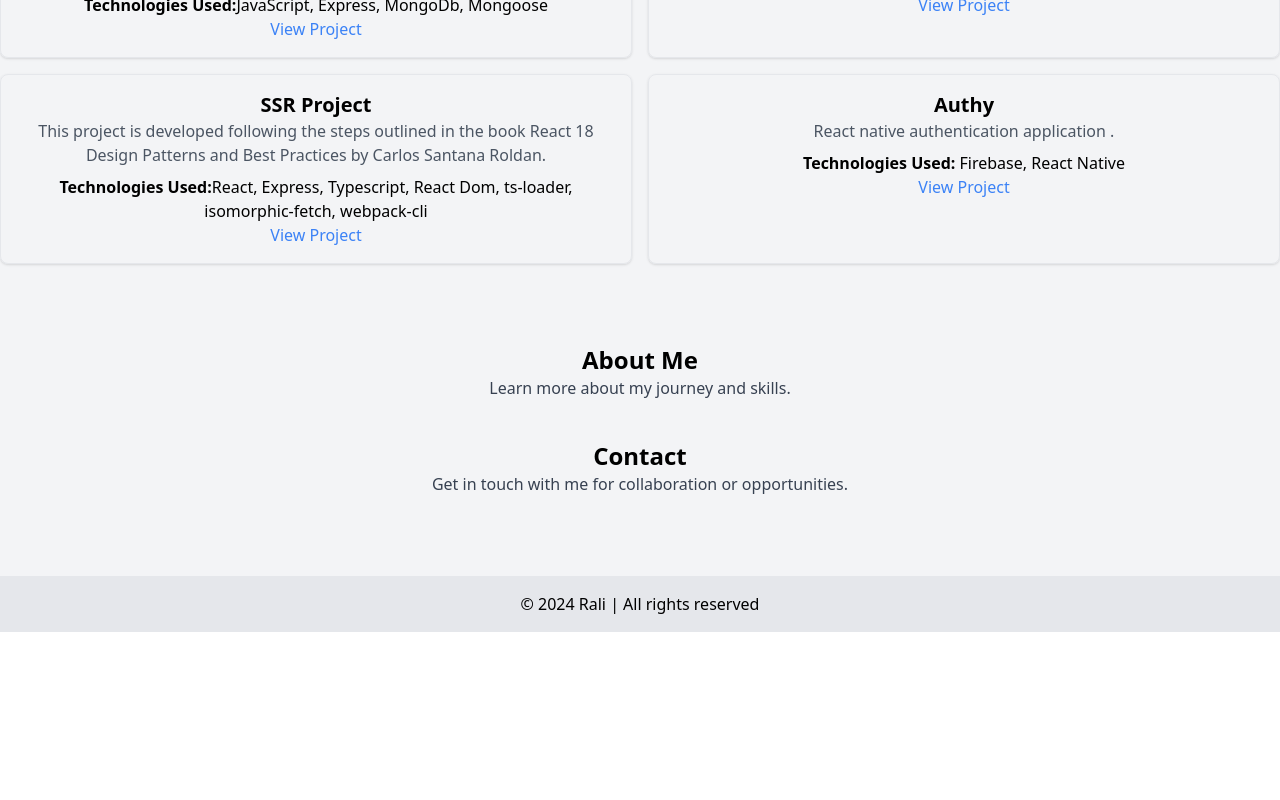
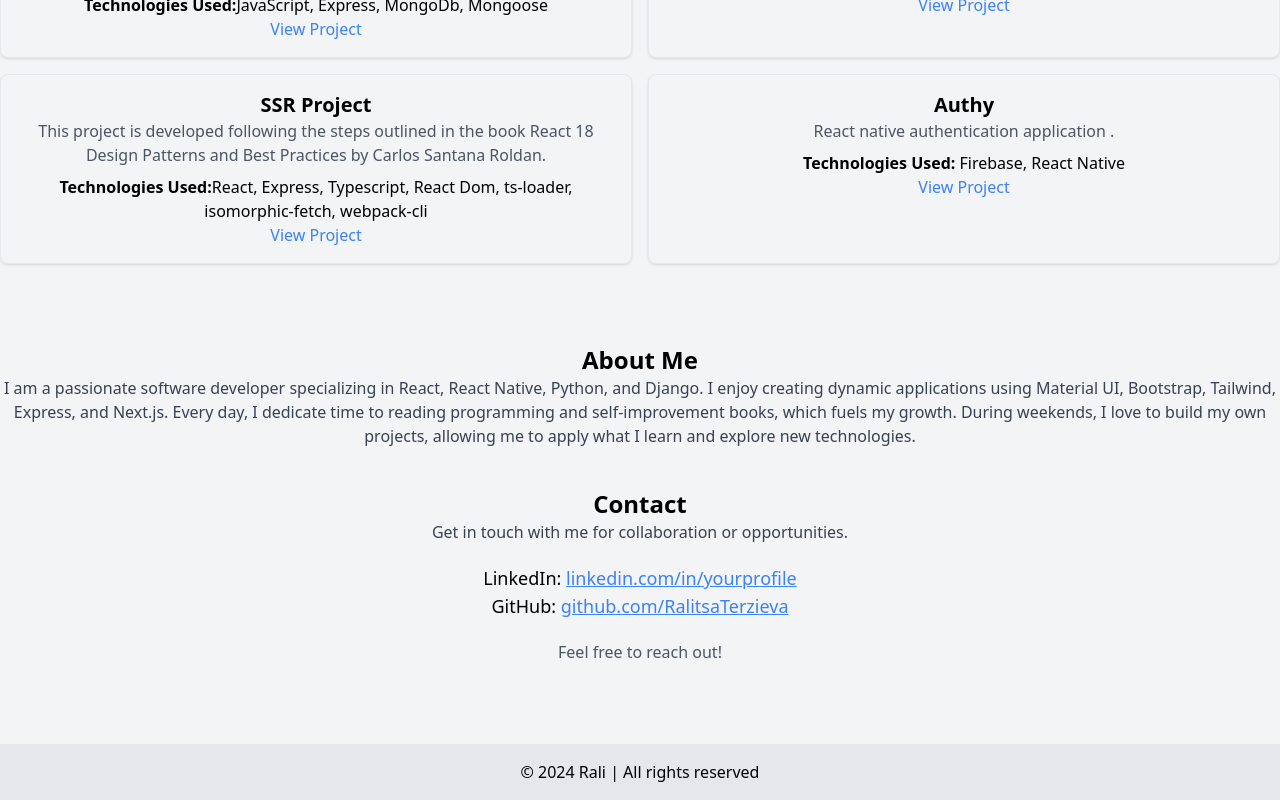
Before and after one commit to RalitsaTerzieva/next-project, a Next.js app: page / in a window 1280 px wide. Shown: the part 356-1156 px from the top of the page. Before the commit the page ends 988 px from the top, so only its background shows below. Built offline with nearby package versions, Linux system fonts and the light colour scheme.

Commit message:
Add contacts details

```diff
--- a/pages/index.tsx
+++ b/pages/index.tsx
@@ -61,12 +61,21 @@ const Home = () => {
 
         <section className="mb-10 text-center">
           <h2 className="text-2xl font-semibold">About Me</h2>
-          <p className="text-gray-700">Learn more about my journey and skills.</p>
+          <p className="text-gray-700">I am a passionate software developer specializing in React, React Native, Python, and Django. I enjoy creating dynamic applications using Material UI, Bootstrap, Tailwind, Express, and Next.js. Every day, I dedicate time to reading programming and self-improvement books, which fuels my growth. During weekends, I love to build my own projects, allowing me to apply what I learn and explore new technologies.</p>
         </section>
 
         <section className="mb-10 text-center">
-          <h2 className="text-2xl font-semibold">Contact</h2>
-          <p className="text-gray-700">Get in touch with me for collaboration or opportunities.</p>
+            <h2 className="text-2xl font-semibold">Contact</h2>
+            <p className="text-gray-700">Get in touch with me for collaboration or opportunities.</p>
+
+            <div className="mt-5">
+                <p className="text-lg">LinkedIn: <a href="https://www.linkedin.com/in/ralitsa-terzieva/" className="text-blue-500 underline">linkedin.com/in/yourprofile</a></p>
+                <p className="text-lg">GitHub: <a href="https://github.com/RalitsaTerzieva" className="text-blue-500 underline">github.com/RalitsaTerzieva</a></p>
+            </div>
+
+            <div className="mt-5">
+                <p className="text-gray-600">Feel free to reach out!</p>
+            </div>
         </section>
       </main>
 
```
